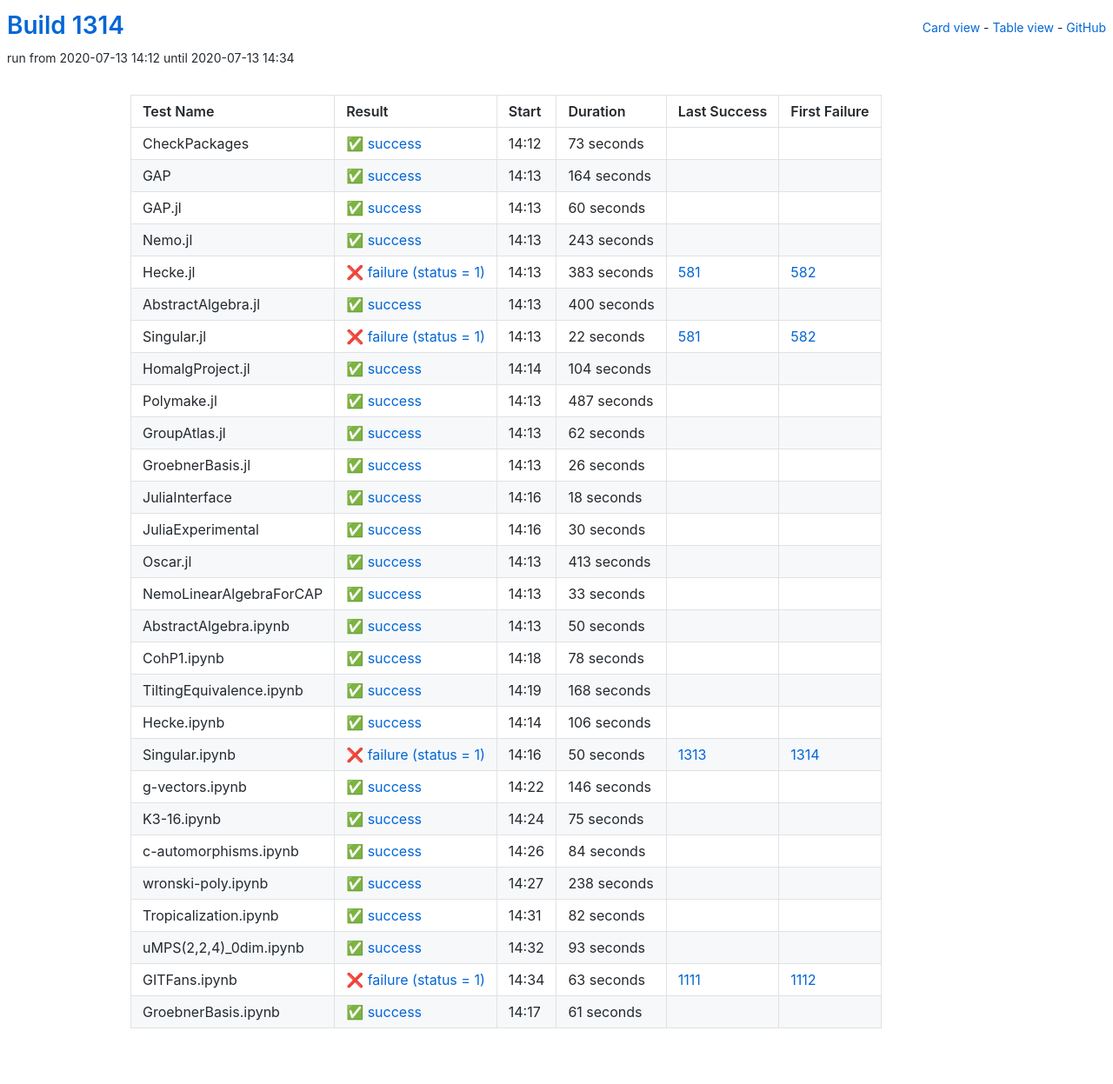
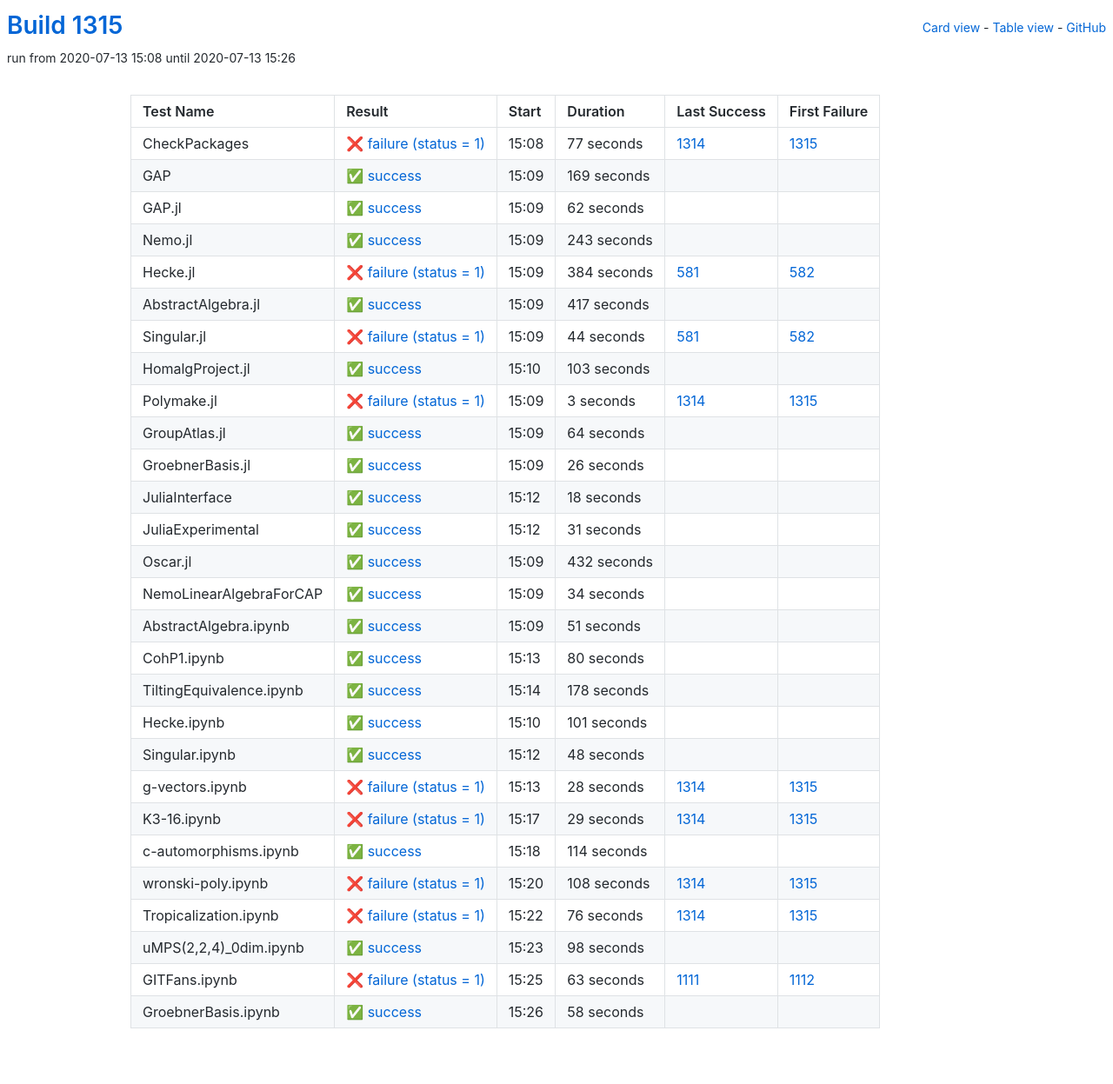
Before and after one commit to oscar-system/oscar-ci-status-1.4, a Jekyll site: the page built from table.html, in a window 1280 px wide. Shown: the whole page at 87% size. Built offline with Jekyll 4.4.1, drawn with Linux system fonts in a browser that asks for light colours.

Commit message:
Build #1315

```diff
--- a/_data/ci.yml
+++ b/_data/ci.yml
@@ -1,6 +1,6 @@
 ---
-build: 1314
-build_url: https://oscarci.mathematik.uni-kl.de/job/oscar-julia-1.4/1314/
+build: 1315
+build_url: https://oscarci.mathematik.uni-kl.de/job/oscar-julia-1.4/1315/
 job: oscar-julia-1.4
 organization: oscar-system
 repo: oscar-ci-status-1.4
@@ -8,44 +8,44 @@ repourl: https://github.com/oscar-system/oscar-ci-status-1.4
 tests:
 - name: CheckPackages
   id: checkpackages
-  log: https://oscarci.mathematik.uni-kl.de/job/oscar-julia-1.4/1314/artifact/logs/build-1314/CheckPackages.log
-  start: 2020-07-13 14:12
+  log: https://oscarci.mathematik.uni-kl.de/job/oscar-julia-1.4/1315/artifact/logs/build-1315/CheckPackages.log
+  start: 2020-07-13 15:08
+  success: false
+  exitcode: 1
+  status: failure
+  duration: 77
+  last_success: 1314
+  last_success_url: https://oscarci.mathematik.uni-kl.de/job/oscar-julia-1.4/1314/
+  first_failure: 1315
+  first_failure_url: https://oscarci.mathematik.uni-kl.de/job/oscar-julia-1.4/1315/
+- name: GAP
+  id: gap
+  log: https://oscarci.mathematik.uni-kl.de/job/oscar-julia-1.4/1315/artifact/logs/build-1315/GAP.log
+  start: 2020-07-13 15:09
   success: true
   exitcode: 0
   status: success
-  duration: 73
-  last_success: false
-  last_success_url:
-  first_failure: false
-  first_failure_url:
-- name: GAP
-  id: gap
-  log: https://oscarci.mathematik.uni-kl.de/job/oscar-julia-1.4/1314/artifact/logs/build-1314/GAP.log
-  start: 2020-07-13 14:13
-  success: true
-  exitcode: 0
-  status: success
-  duration: 164
+  duration: 169
   last_success: false
   last_success_url:
   first_failure: false
   first_failure_url:
 - name: GAP.jl
   id: gap-jl
-  log: https://oscarci.mathematik.uni-kl.de/job/oscar-julia-1.4/1314/artifact/logs/build-1314/GAP.jl.log
-  start: 2020-07-13 14:13
+  log: https://oscarci.mathematik.uni-kl.de/job/oscar-julia-1.4/1315/artifact/logs/build-1315/GAP.jl.log
+  start: 2020-07-13 15:09
   success: true
   exitcode: 0
   status: success
-  duration: 60
+  duration: 62
   last_success: false
   last_success_url:
   first_failure: false
   first_failure_url:
 - name: Nemo.jl
   id: nemo-jl
-  log: https://oscarci.mathematik.uni-kl.de/job/oscar-julia-1.4/1314/artifact/logs/build-1314/Nemo.jl.log
-  start: 2020-07-13 14:13
+  log: https://oscarci.mathematik.uni-kl.de/job/oscar-julia-1.4/1315/artifact/logs/build-1315/Nemo.jl.log
+  start: 2020-07-13 15:09
   success: true
   exitcode: 0
   status: success
@@ -56,80 +56,80 @@ tests:
   first_failure_url:
 - name: Hecke.jl
   id: hecke-jl
-  log: https://oscarci.mathematik.uni-kl.de/job/oscar-julia-1.4/1314/artifact/logs/build-1314/Hecke.jl.log
-  start: 2020-07-13 14:13
+  log: https://oscarci.mathematik.uni-kl.de/job/oscar-julia-1.4/1315/artifact/logs/build-1315/Hecke.jl.log
+  start: 2020-07-13 15:09
   success: false
   exitcode: 1
   status: failure
-  duration: 383
+  duration: 384
   last_success: 581
   last_success_url: https://oscarci.mathematik.uni-kl.de/job/oscar-julia-1.4/581/
   first_failure: 582
   first_failure_url: https://oscarci.mathematik.uni-kl.de/job/oscar-julia-1.4/582/
 - name: AbstractAlgebra.jl
   id: abstractalgebra-jl
-  log: https://oscarci.mathematik.uni-kl.de/job/oscar-julia-1.4/1314/artifact/logs/build-1314/AbstractAlgebra.jl.log
-  start: 2020-07-13 14:13
+  log: https://oscarci.mathematik.uni-kl.de/job/oscar-julia-1.4/1315/artifact/logs/build-1315/AbstractAlgebra.jl.log
+  start: 2020-07-13 15:09
   success: true
   exitcode: 0
   status: success
-  duration: 400
+  duration: 417
   last_success: false
   last_success_url:
   first_failure: false
   first_failure_url:
 - name: Singular.jl
   id: singular-jl
-  log: https://oscarci.mathematik.uni-kl.de/job/oscar-julia-1.4/1314/artifact/logs/build-1314/Singular.jl.log
-  start: 2020-07-13 14:13
+  log: https://oscarci.mathematik.uni-kl.de/job/oscar-julia-1.4/1315/artifact/logs/build-1315/Singular.jl.log
+  start: 2020-07-13 15:09
   success: false
   exitcode: 1
   status: failure
-  duration: 22
+  duration: 44
   last_success: 581
   last_success_url: https://oscarci.mathematik.uni-kl.de/job/oscar-julia-1.4/581/
   first_failure: 582
   first_failure_url: https://oscarci.mathematik.uni-kl.de/job/oscar-julia-1.4/582/
 - name: HomalgProject.jl
   id: homalgproject-jl
-  log: https://oscarci.mathematik.uni-kl.de/job/oscar-julia-1.4/1314/artifact/logs/build-1314/HomalgProject.jl.log
-  start: 2020-07-13 14:14
+  log: https://oscarci.mathematik.uni-kl.de/job/oscar-julia-1.4/1315/artifact/logs/build-1315/HomalgProject.jl.log
+  start: 2020-07-13 15:10
   success: true
   exitcode: 0
   status: success
-  duration: 104
+  duration: 103
   last_success: false
   last_success_url:
   first_failure: false
   first_failure_url:
 - name: Polymake.jl
   id: polymake-jl
-  log: https://oscarci.mathematik.uni-kl.de/job/oscar-julia-1.4/1314/artifact/logs/build-1314/Polymake.jl.log
-  start: 2020-07-13 14:13
+  log: https://oscarci.mathematik.uni-kl.de/job/oscar-julia-1.4/1315/artifact/logs/build-1315/Polymake.jl.log
+  start: 2020-07-13 15:09
+  success: false
+  exitcode: 1
+  status: failure
+  duration: 3
+  last_success: 1314
+  last_success_url: https://oscarci.mathematik.uni-kl.de/job/oscar-julia-1.4/1314/
+  first_failure: 1315
+  first_failure_url: https://oscarci.mathematik.uni-kl.de/job/oscar-julia-1.4/1315/
+- name: GroupAtlas.jl
+  id: groupatlas-jl
+  log: https://oscarci.mathematik.uni-kl.de/job/oscar-julia-1.4/1315/artifact/logs/build-1315/GroupAtlas.jl.log
+  start: 2020-07-13 15:09
   success: true
   exitcode: 0
   status: success
-  duration: 487
-  last_success: false
-  last_success_url:
-  first_failure: false
-  first_failure_url:
-- name: GroupAtlas.jl
-  id: groupatlas-jl
-  log: https://oscarci.mathematik.uni-kl.de/job/oscar-julia-1.4/1314/artifact/logs/build-1314/GroupAtlas.jl.log
-  start: 2020-07-13 14:13
-  success: true
-  exitcode: 0
-  status: success
-  duration: 62
+  duration: 64
   last_success: false
   last_success_url:
   first_failure: false
   first_failure_url:
 - name: GroebnerBasis.jl
   id: groebnerbasis-jl
-  log: https://oscarci.mathematik.uni-kl.de/job/oscar-julia-1.4/1314/artifact/logs/build-1314/GroebnerBasis.jl.log
-  start: 2020-07-13 14:13
+  log: https://oscarci.mathematik.uni-kl.de/job/oscar-julia-1.4/1315/artifact/logs/build-1315/GroebnerBasis.jl.log
+  start: 2020-07-13 15:09
   success: true
   exitcode: 0
   status: success
@@ -140,8 +140,8 @@ tests:
   first_failure_url:
 - name: JuliaInterface
   id: juliainterface
-  log: https://oscarci.mathematik.uni-kl.de/job/oscar-julia-1.4/1314/artifact/logs/build-1314/JuliaInterface.log
-  start: 2020-07-13 14:16
+  log: https://oscarci.mathematik.uni-kl.de/job/oscar-julia-1.4/1315/artifact/logs/build-1315/JuliaInterface.log
+  start: 2020-07-13 15:12
   success: true
   exitcode: 0
   status: success
@@ -152,176 +152,176 @@ tests:
   first_failure_url:
 - name: JuliaExperimental
   id: juliaexperimental
-  log: https://oscarci.mathematik.uni-kl.de/job/oscar-julia-1.4/1314/artifact/logs/build-1314/JuliaExperimental.log
-  start: 2020-07-13 14:16
+  log: https://oscarci.mathematik.uni-kl.de/job/oscar-julia-1.4/1315/artifact/logs/build-1315/JuliaExperimental.log
+  start: 2020-07-13 15:12
   success: true
   exitcode: 0
   status: success
-  duration: 30
+  duration: 31
   last_success: false
   last_success_url:
   first_failure: false
   first_failure_url:
 - name: Oscar.jl
   id: oscar-jl
-  log: https://oscarci.mathematik.uni-kl.de/job/oscar-julia-1.4/1314/artifact/logs/build-1314/Oscar.jl.log
-  start: 2020-07-13 14:13
+  log: https://oscarci.mathematik.uni-kl.de/job/oscar-julia-1.4/1315/artifact/logs/build-1315/Oscar.jl.log
+  start: 2020-07-13 15:09
   success: true
   exitcode: 0
   status: success
-  duration: 413
+  duration: 432
   last_success: false
   last_success_url:
   first_failure: false
   first_failure_url:
 - name: NemoLinearAlgebraForCAP
   id: nemolinearalgebraforcap
-  log: https://oscarci.mathematik.uni-kl.de/job/oscar-julia-1.4/1314/artifact/logs/build-1314/NemoLinearAlgebraForCAP.log
-  start: 2020-07-13 14:13
+  log: https://oscarci.mathematik.uni-kl.de/job/oscar-julia-1.4/1315/artifact/logs/build-1315/NemoLinearAlgebraForCAP.log
+  start: 2020-07-13 15:09
   success: true
   exitcode: 0
   status: success
-  duration: 33
+  duration: 34
   last_success: false
   last_success_url:
   first_failure: false
   first_failure_url:
 - name: AbstractAlgebra.ipynb
   id: abstractalgebra-ipynb
-  log: https://oscarci.mathematik.uni-kl.de/job/oscar-julia-1.4/1314/artifact/logs/build-1314/AbstractAlgebra.ipynb.log
-  start: 2020-07-13 14:13
+  log: https://oscarci.mathematik.uni-kl.de/job/oscar-julia-1.4/1315/artifact/logs/build-1315/AbstractAlgebra.ipynb.log
+  start: 2020-07-13 15:09
   success: true
   exitcode: 0
   status: success
-  duration: 50
+  duration: 51
   last_success: false
   last_success_url:
   first_failure: false
   first_failure_url:
 - name: CohP1.ipynb
   id: cohp1-ipynb
-  log: https://oscarci.mathematik.uni-kl.de/job/oscar-julia-1.4/1314/artifact/logs/build-1314/CohP1.ipynb.log
-  start: 2020-07-13 14:18
+  log: https://oscarci.mathematik.uni-kl.de/job/oscar-julia-1.4/1315/artifact/logs/build-1315/CohP1.ipynb.log
+  start: 2020-07-13 15:13
   success: true
   exitcode: 0
   status: success
-  duration: 78
+  duration: 80
   last_success: false
   last_success_url:
   first_failure: false
   first_failure_url:
 - name: TiltingEquivalence.ipynb
   id: tiltingequivalence-ipynb
-  log: https://oscarci.mathematik.uni-kl.de/job/oscar-julia-1.4/1314/artifact/logs/build-1314/TiltingEquivalence.ipynb.log
-  start: 2020-07-13 14:19
+  log: https://oscarci.mathematik.uni-kl.de/job/oscar-julia-1.4/1315/artifact/logs/build-1315/TiltingEquivalence.ipynb.log
+  start: 2020-07-13 15:14
   success: true
   exitcode: 0
   status: success
-  duration: 168
+  duration: 178
   last_success: false
   last_success_url:
   first_failure: false
   first_failure_url:
 - name: Hecke.ipynb
   id: hecke-ipynb
-  log: https://oscarci.mathematik.uni-kl.de/job/oscar-julia-1.4/1314/artifact/logs/build-1314/Hecke.ipynb.log
-  start: 2020-07-13 14:14
+  log: https://oscarci.mathematik.uni-kl.de/job/oscar-julia-1.4/1315/artifact/logs/build-1315/Hecke.ipynb.log
+  start: 2020-07-13 15:10
   success: true
   exitcode: 0
   status: success
-  duration: 106
+  duration: 101
   last_success: false
   last_success_url:
   first_failure: false
   first_failure_url:
 - name: Singular.ipynb
   id: singular-ipynb
-  log: https://oscarci.mathematik.uni-kl.de/job/oscar-julia-1.4/1314/artifact/logs/build-1314/Singular.ipynb.log
-  start: 2020-07-13 14:16
-  success: false
-  exitcode: 1
-  status: failure
-  duration: 50
-  last_success: 1313
-  last_success_url: https://oscarci.mathematik.uni-kl.de/job/oscar-julia-1.4/1313/
-  first_failure: 1314
-  first_failure_url: https://oscarci.mathematik.uni-kl.de/job/oscar-julia-1.4/1314/
-- name: g-vectors.ipynb
-  id: g-vectors-ipynb
-  log: https://oscarci.mathematik.uni-kl.de/job/oscar-julia-1.4/1314/artifact/logs/build-1314/g-vectors.ipynb.log
-  start: 2020-07-13 14:22
+  log: https://oscarci.mathematik.uni-kl.de/job/oscar-julia-1.4/1315/artifact/logs/build-1315/Singular.ipynb.log
+  start: 2020-07-13 15:12
   success: true
   exitcode: 0
   status: success
-  duration: 146
+  duration: 48
   last_success: false
   last_success_url:
   first_failure: false
   first_failure_url:
+- name: g-vectors.ipynb
+  id: g-vectors-ipynb
+  log: https://oscarci.mathematik.uni-kl.de/job/oscar-julia-1.4/1315/artifact/logs/build-1315/g-vectors.ipynb.log
+  start: 2020-07-13 15:13
+  success: false
+  exitcode: 1
+  status: failure
+  duration: 28
+  last_success: 1314
+  last_success_url: https://oscarci.mathematik.uni-kl.de/job/oscar-julia-1.4/1314/
+  first_failure: 1315
+  first_failure_url: https://oscarci.mathematik.uni-kl.de/job/oscar-julia-1.4/1315/
 - name: K3-16.ipynb
   id: k3-16-ipynb
-  log: https://oscarci.mathematik.uni-kl.de/job/oscar-julia-1.4/1314/artifact/logs/build-1314/K3-16.ipynb.log
-  start: 2020-07-13 14:24
+  log: https://oscarci.mathematik.uni-kl.de/job/oscar-julia-1.4/1315/artifact/logs/build-1315/K3-16.ipynb.log
+  start: 2020-07-13 15:17
+  success: false
+  exitcode: 1
+  status: failure
+  duration: 29
+  last_success: 1314
+  last_success_url: https://oscarci.mathematik.uni-kl.de/job/oscar-julia-1.4/1314/
+  first_failure: 1315
+  first_failure_url: https://oscarci.mathematik.uni-kl.de/job/oscar-julia-1.4/1315/
+- name: c-automorphisms.ipynb
+  id: c-automorphisms-ipynb
+  log: https://oscarci.mathematik.uni-kl.de/job/oscar-julia-1.4/1315/artifact/logs/build-1315/c-automorphisms.ipynb.log
+  start: 2020-07-13 15:18
   success: true
   exitcode: 0
   status: success
-  duration: 75
-  last_success: false
-  last_success_url:
-  first_failure: false
-  first_failure_url:
-- name: c-automorphisms.ipynb
-  id: c-automorphisms-ipynb
-  log: https://oscarci.mathematik.uni-kl.de/job/oscar-julia-1.4/1314/artifact/logs/build-1314/c-automorphisms.ipynb.log
-  start: 2020-07-13 14:26
-  success: true
-  exitcode: 0
-  status: success
-  duration: 84
+  duration: 114
   last_success: false
   last_success_url:
   first_failure: false
   first_failure_url:
 - name: wronski-poly.ipynb
   id: wronski-poly-ipynb
-  log: https://oscarci.mathematik.uni-kl.de/job/oscar-julia-1.4/1314/artifact/logs/build-1314/wronski-poly.ipynb.log
-  start: 2020-07-13 14:27
+  log: https://oscarci.mathematik.uni-kl.de/job/oscar-julia-1.4/1315/artifact/logs/build-1315/wronski-poly.ipynb.log
+  start: 2020-07-13 15:20
+  success: false
+  exitcode: 1
+  status: failure
+  duration: 108
+  last_success: 1314
+  last_success_url: https://oscarci.mathematik.uni-kl.de/job/oscar-julia-1.4/1314/
+  first_failure: 1315
+  first_failure_url: https://oscarci.mathematik.uni-kl.de/job/oscar-julia-1.4/1315/
+- name: Tropicalization.ipynb
+  id: tropicalization-ipynb
+  log: https://oscarci.mathematik.uni-kl.de/job/oscar-julia-1.4/1315/artifact/logs/build-1315/Tropicalization.ipynb.log
+  start: 2020-07-13 15:22
+  success: false
+  exitcode: 1
+  status: failure
+  duration: 76
+  last_success: 1314
+  last_success_url: https://oscarci.mathematik.uni-kl.de/job/oscar-julia-1.4/1314/
+  first_failure: 1315
+  first_failure_url: https://oscarci.mathematik.uni-kl.de/job/oscar-julia-1.4/1315/
+- name: uMPS(2,2,4)_0dim.ipynb
+  id: umps-2-2-4-0dim-ipynb
+  log: https://oscarci.mathematik.uni-kl.de/job/oscar-julia-1.4/1315/artifact/logs/build-1315/uMPS-2-2-4-_0dim.ipynb.log
+  start: 2020-07-13 15:23
   success: true
   exitcode: 0
   status: success
-  duration: 238
-  last_success: false
-  last_success_url:
-  first_failure: false
-  first_failure_url:
-- name: Tropicalization.ipynb
-  id: tropicalization-ipynb
-  log: https://oscarci.mathematik.uni-kl.de/job/oscar-julia-1.4/1314/artifact/logs/build-1314/Tropicalization.ipynb.log
-  start: 2020-07-13 14:31
-  success: true
-  exitcode: 0
-  status: success
-  duration: 82
-  last_success: false
-  last_success_url:
-  first_failure: false
-  first_failure_url:
-- name: uMPS(2,2,4)_0dim.ipynb
-  id: umps-2-2-4-0dim-ipynb
-  log: https://oscarci.mathematik.uni-kl.de/job/oscar-julia-1.4/1314/artifact/logs/build-1314/uMPS-2-2-4-_0dim.ipynb.log
-  start: 2020-07-13 14:32
-  success: true
-  exitcode: 0
-  status: success
-  duration: 93
+  duration: 98
   last_success: false
   last_success_url:
   first_failure: false
   first_failure_url:
 - name: GITFans.ipynb
   id: gitfans-ipynb
-  log: https://oscarci.mathematik.uni-kl.de/job/oscar-julia-1.4/1314/artifact/logs/build-1314/GITFans.ipynb.log
-  start: 2020-07-13 14:34
+  log: https://oscarci.mathematik.uni-kl.de/job/oscar-julia-1.4/1315/artifact/logs/build-1315/GITFans.ipynb.log
+  start: 2020-07-13 15:25
   success: false
   exitcode: 1
   status: failure
@@ -332,12 +332,12 @@ tests:
   first_failure_url: https://oscarci.mathematik.uni-kl.de/job/oscar-julia-1.4/1112/
 - name: GroebnerBasis.ipynb
   id: groebnerbasis-ipynb
-  log: https://oscarci.mathematik.uni-kl.de/job/oscar-julia-1.4/1314/artifact/logs/build-1314/GroebnerBasis.ipynb.log
-  start: 2020-07-13 14:17
+  log: https://oscarci.mathematik.uni-kl.de/job/oscar-julia-1.4/1315/artifact/logs/build-1315/GroebnerBasis.ipynb.log
+  start: 2020-07-13 15:26
   success: true
   exitcode: 0
   status: success
-  duration: 61
+  duration: 58
   last_success: false
   last_success_url:
   first_failure: false
```
Also changed, not shown: README.md.
